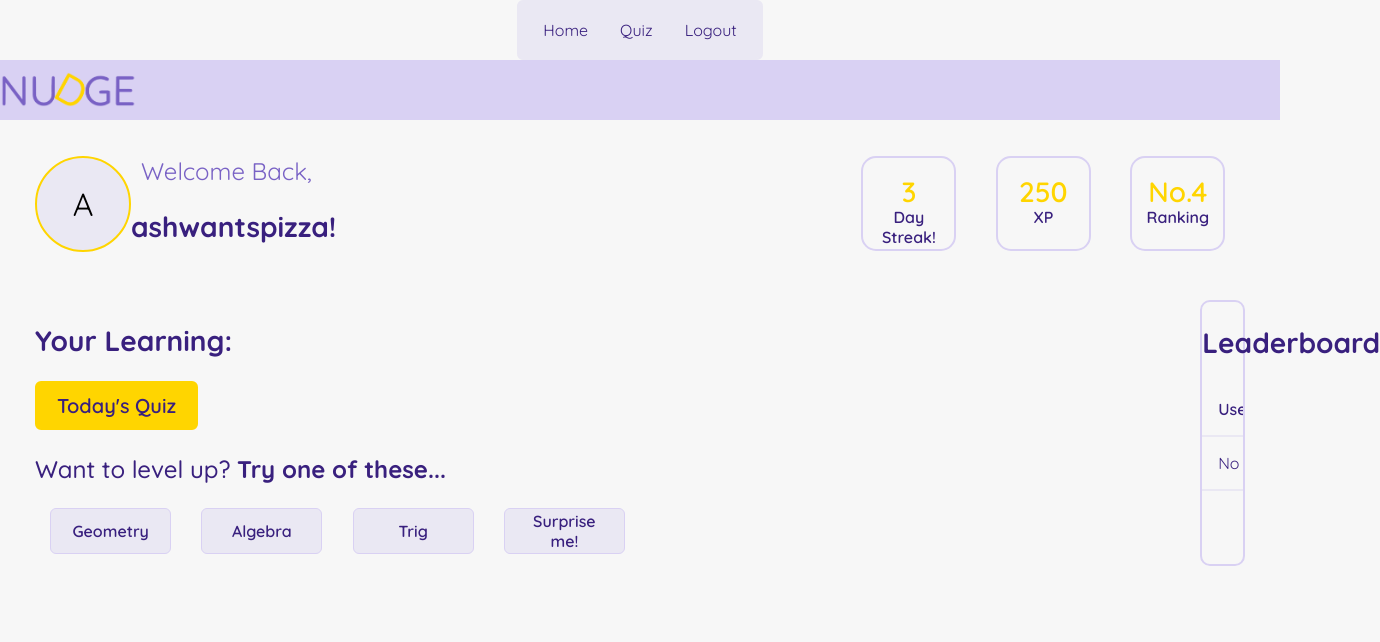
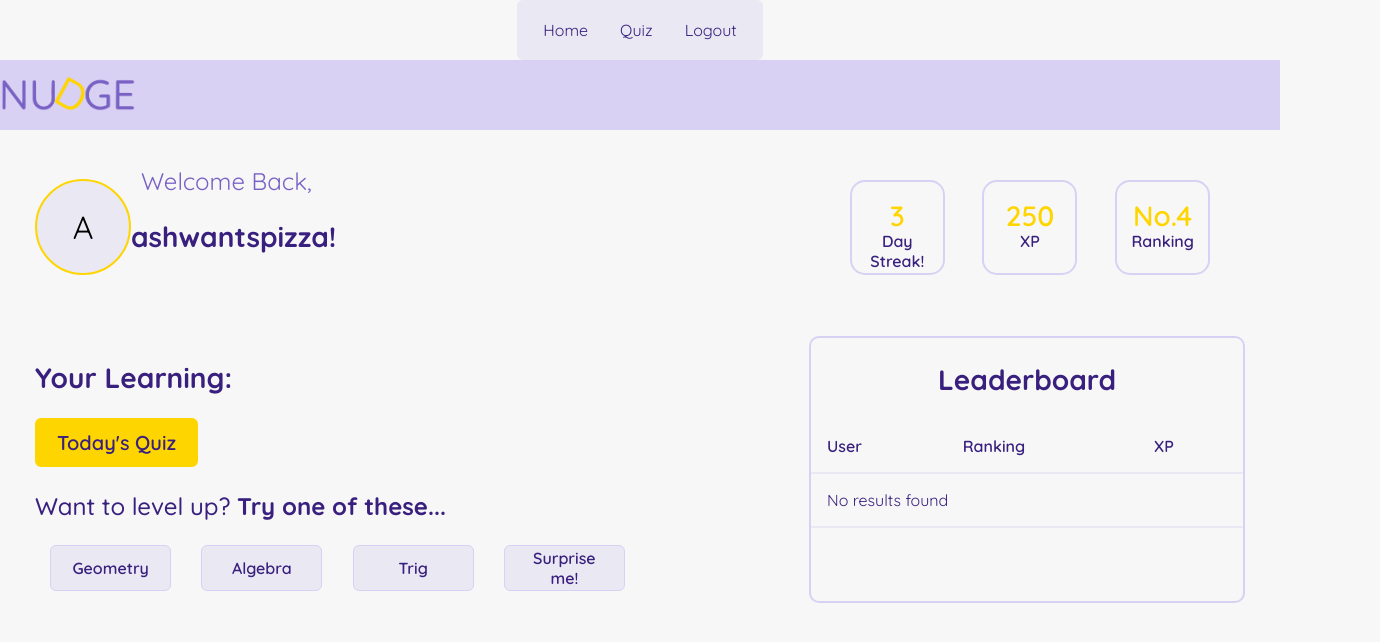
Before and after one commit to hungalunga/8-bit_NUDGE, a React (Create React App) app in the folder my-app/: page /home in a window 1280 px wide. Shown: the top 642 px of the page, 1380 px wide, since content can reach past the window. Built offline with nearby package versions, Linux system fonts and the light colour scheme.

Commit message:
attaempt at centering user scores with leaderboard, aligning avatar with user scores

```diff
--- a/my-app/src/Components/AnswerCheckbox/AnswerCheckbox.js
+++ b/my-app/src/Components/AnswerCheckbox/AnswerCheckbox.js
@@ -95,7 +95,7 @@ export default function AnswerCheckbox({
 		<div className="answerBox">
 			{allAnswers.map((answerOption, index) => (
 				<Button
-					severity="success"
+					severity="secondary"
 					className={
 						answer === answerOption ? "answerButton selected" : "answerButton"
 					}
--- a/my-app/src/Components/Dashboard/Dashboard.css
+++ b/my-app/src/Components/Dashboard/Dashboard.css
@@ -2,6 +2,13 @@
 	justify-content: center;
 	align-items: center;
 } */
+
+#root {
+	display: flex;
+	flex-direction: column;
+	justify-content: center;
+	align-items: center;
+}
 
 .navbar {
 	display: flex;
@@ -9,11 +16,11 @@
 	justify-content: space-between;
 	background-color: #d9d1f3;
 	width: 100%;
-	height: 60px;
+	height: 70px;
 }
 
 .nudgeLogo {
-	margin-top: 12px;
+	margin-top: 16px;
 	display: flex;
 	justify-content: flex-start;
 	flex-direction: column;
@@ -33,17 +40,12 @@
 	padding: 20px;
 }
 
-#root {
-	display: flex;
-	flex-direction: column;
-	justify-content: center;
-	align-items: center;
-}
-
 .dashboard-top {
 	display: flex;
 	flex-direction: row;
 	justify-content: space-between;
+	flex: 1 1 0;
+	align-items: center;
 }
 
 .welcome-container {
@@ -59,6 +61,7 @@
 	justify-content: space-around;
 	flex: 1 1 0;
 	align-items: center;
+	margin-right: 16px;
 }
 
 .dashboard-bottom {
@@ -79,7 +82,6 @@
 	border: 2px solid #d9d1f3;
 	display: flex;
 	flex-direction: column;
-	width: 4cap;
 }
 
 .leaderboard-text {
@@ -100,9 +102,8 @@
 
 .welcome-text {
 	margin-left: 10px;
-	margin-bottom: 10px;
 }
 
-.username{
-    margin-bottom: 5px;
+#username {
+	margin-bottom: 50px;
 }
```
Also changed, not shown: my-app/src/Components/Dashboard/Dashboard.js (+5 -5 lines).
